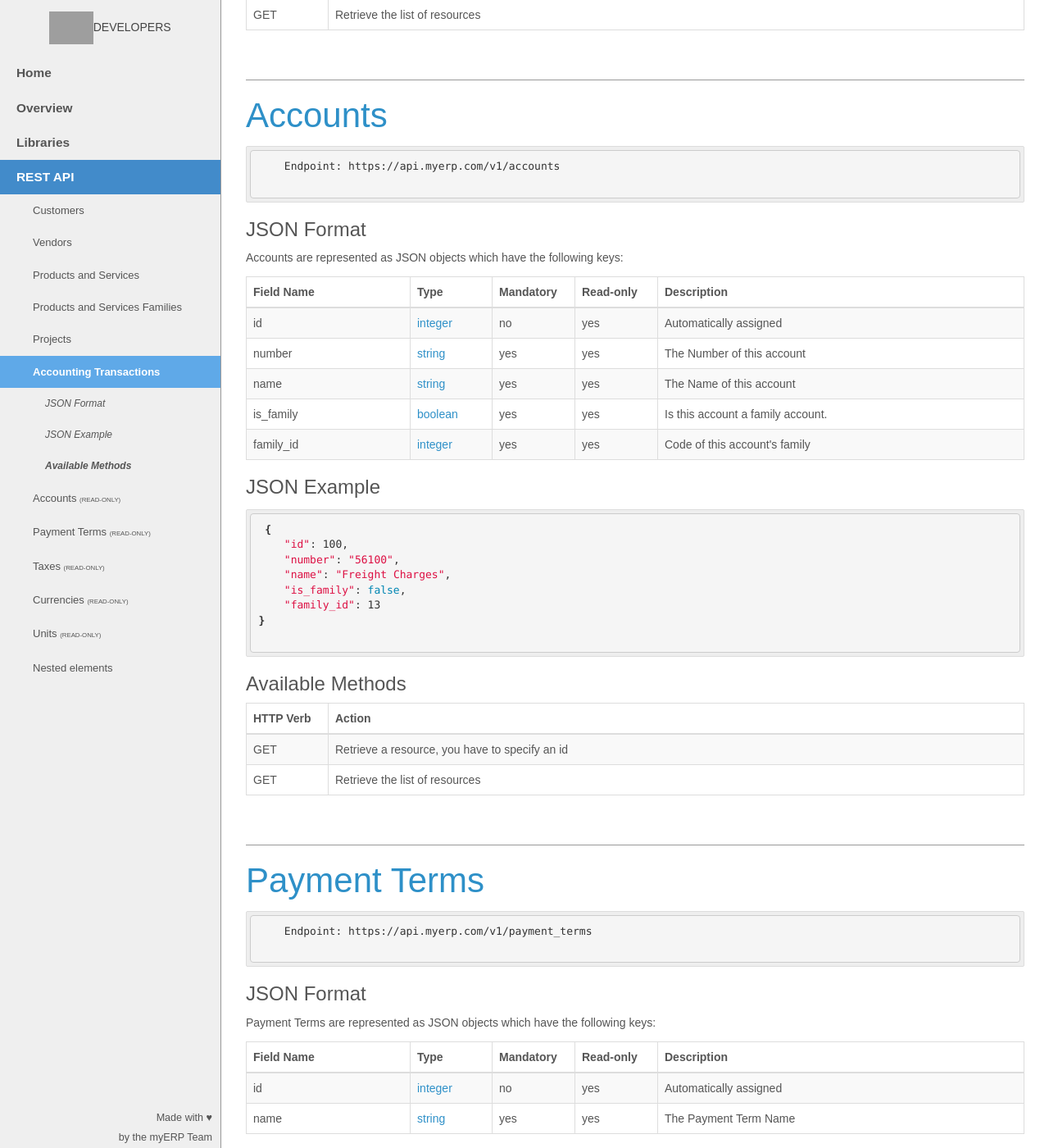
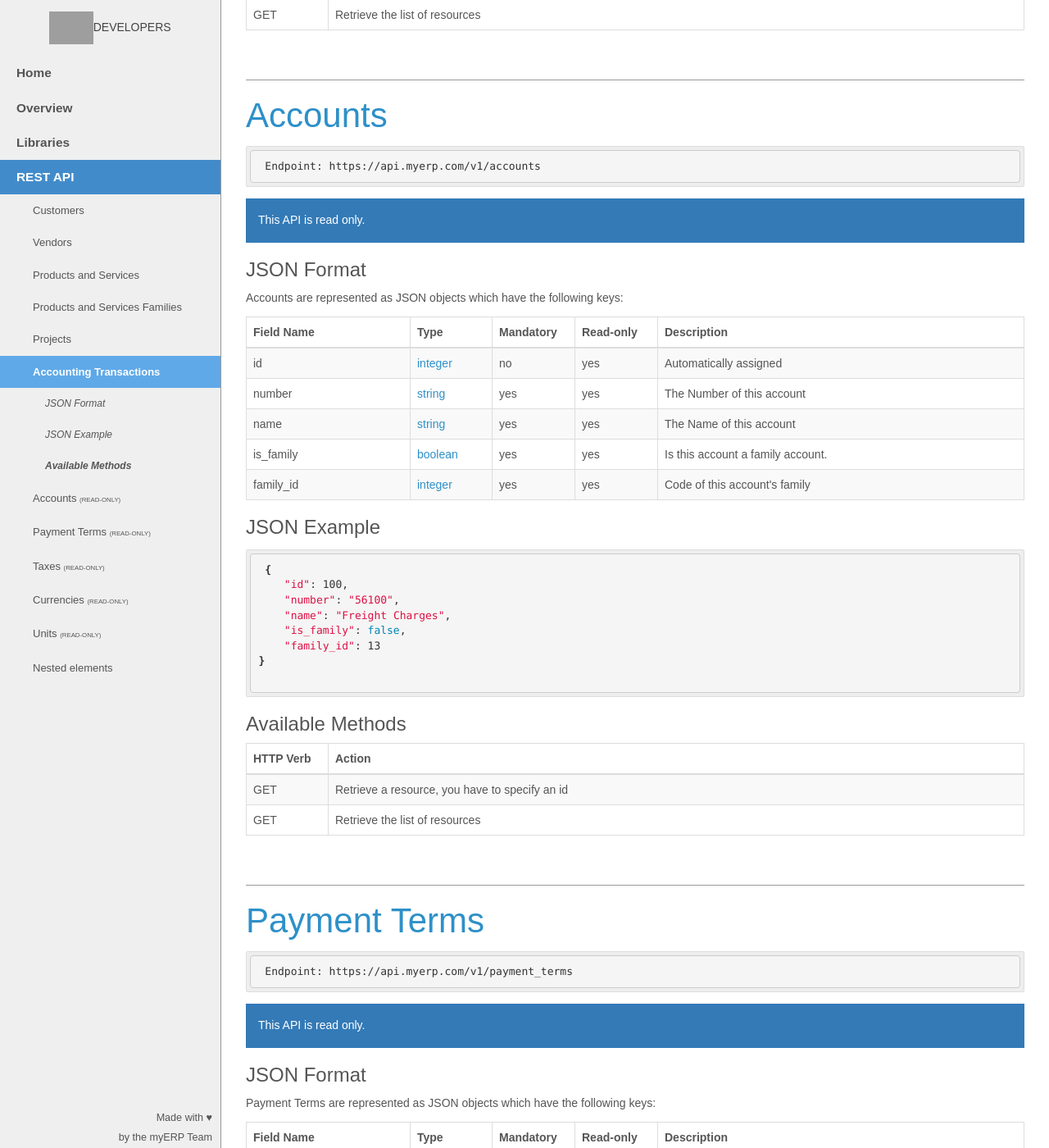
Before and after one commit to myERP/myerp.github.io, a Jekyll site: the page built from docs/1.0/api/index.html, in a window 1280 px wide and 1400 px high, scrolled down 10324 px. Shown: the whole window at 82% size. Built offline with Jekyll 4.4.1, drawn with Linux system fonts in a browser that asks for light colours; nearby versions of some CDN libraries; Markdown is read by kramdown in place of the engine named in the settings; some of the changed text lies outside the part shown; grey boxes are pictures that could not be loaded.

Commit message:
add readonly alert for read only resources

```diff
--- a/_includes/1.0/api/account.html
+++ b/_includes/1.0/api/account.html
@@ -1,9 +1,8 @@
 <div id="account" class="group">
 
     <h2>Accounts</h2>
-    {% highlight bash %}
-    Endpoint: {{ site.api.base_url }}{{ site.api.v1}}{{ site.resource.accounts.url}}
-    {% endhighlight %}
+    {% highlight bash %} Endpoint: {{ site.api.base_url }}{{ site.api.v1}}{{ site.resource.accounts.url}} {% endhighlight %}
+    <p class="message bg-primary">This API is read only.</p>
     <h3 id="accountjsonformat">JSON Format</h3>
     <p>Accounts are represented as JSON objects which have the following keys:</p>
 
--- a/_includes/1.0/api/paymentterm.html
+++ b/_includes/1.0/api/paymentterm.html
@@ -1,9 +1,8 @@
 <div id="paymentterm" class="group">
 
     <h2>Payment Terms</h2>
-    {% highlight bash %}
-    Endpoint: {{ site.api.base_url }}{{ site.api.v1}}{{ site.resource.payment_terms.url}}
-    {% endhighlight %}
+    {% highlight bash %} Endpoint: {{ site.api.base_url }}{{ site.api.v1}}{{ site.resource.payment_terms.url}} {% endhighlight %}
+    <p class="message bg-primary">This API is read only.</p>
     <h3 id="paymenttermjsonformat">JSON Format</h3>
     <p>Payment Terms are represented as JSON objects which have the following keys:</p>
 
--- a/_includes/1.0/api/tax.html
+++ b/_includes/1.0/api/tax.html
@@ -1,9 +1,8 @@
 <div id="tax" class="group">
 
     <h2>Taxes</h2>
-    {% highlight bash %}
-    Endpoint: {{ site.api.base_url }}{{ site.api.v1}}{{ site.resource.taxes.url}}
-    {% endhighlight %}
+    {% highlight bash %} Endpoint: {{ site.api.base_url }}{{ site.api.v1}}{{ site.resource.taxes.url}} {% endhighlight %}
+    <p class="message bg-primary">This API is read only.</p>
     <h3 id="taxjsonformat">JSON Format</h3>
     <p>Taxes are represented as JSON objects which have the following keys:</p>
     <table class="table table-bordered table-striped">
--- a/_includes/1.0/api/unit.html
+++ b/_includes/1.0/api/unit.html
@@ -1,9 +1,8 @@
 <div id="unit" class="group">
 
     <h2>Units</h2>
-    {% highlight bash %}
-    Endpoint: {{ site.api.base_url }}{{ site.api.v1}}{{ site.resource.units.url}}
-    {% endhighlight %}
+    {% highlight bash %} Endpoint: {{ site.api.base_url }}{{ site.api.v1}}{{ site.resource.units.url}} {% endhighlight %}
+    <p class="message bg-primary">This API is read only.</p>
     <h3 id="unitjsonformat">JSON Format</h3>
     <p>Units are represented as JSON objects which have the following keys:</p>
 
--- a/_includes/head.html
+++ b/_includes/head.html
@@ -7,8 +7,8 @@
 <link rel="stylesheet" href="/css/syntax.css">
 
 <script type="text/javascript" src="//code.jquery.com/jquery-2.0.2.js"></script>
-<link rel="stylesheet" type="text/css" href="//netdna.bootstrapcdn.com/bootstrap/3.0.0/css/bootstrap.min.css">
-<script type="text/javascript" src="//netdna.bootstrapcdn.com/bootstrap/3.0.0/js/bootstrap.min.js"></script>
+<link rel="stylesheet" type="text/css" href="//netdna.bootstrapcdn.com/bootstrap/3.2.0/css/bootstrap.min.css">
+<script type="text/javascript" src="//netdna.bootstrapcdn.com/bootstrap/3.2.0/js/bootstrap.min.js"></script>
 
 <link rel="stylesheet" href="/css/main.css">
 
--- a/css/main.css
+++ b/css/main.css
@@ -51,6 +51,11 @@ section h2 {
     color: #2e90c8;
     font-size: 3em;
 }
+
+p.message {
+    padding: 15px;
+}
+
 .page-content-wrapper {
     width: 100%;
     padding: 15px 15px 15px 285px;
```
